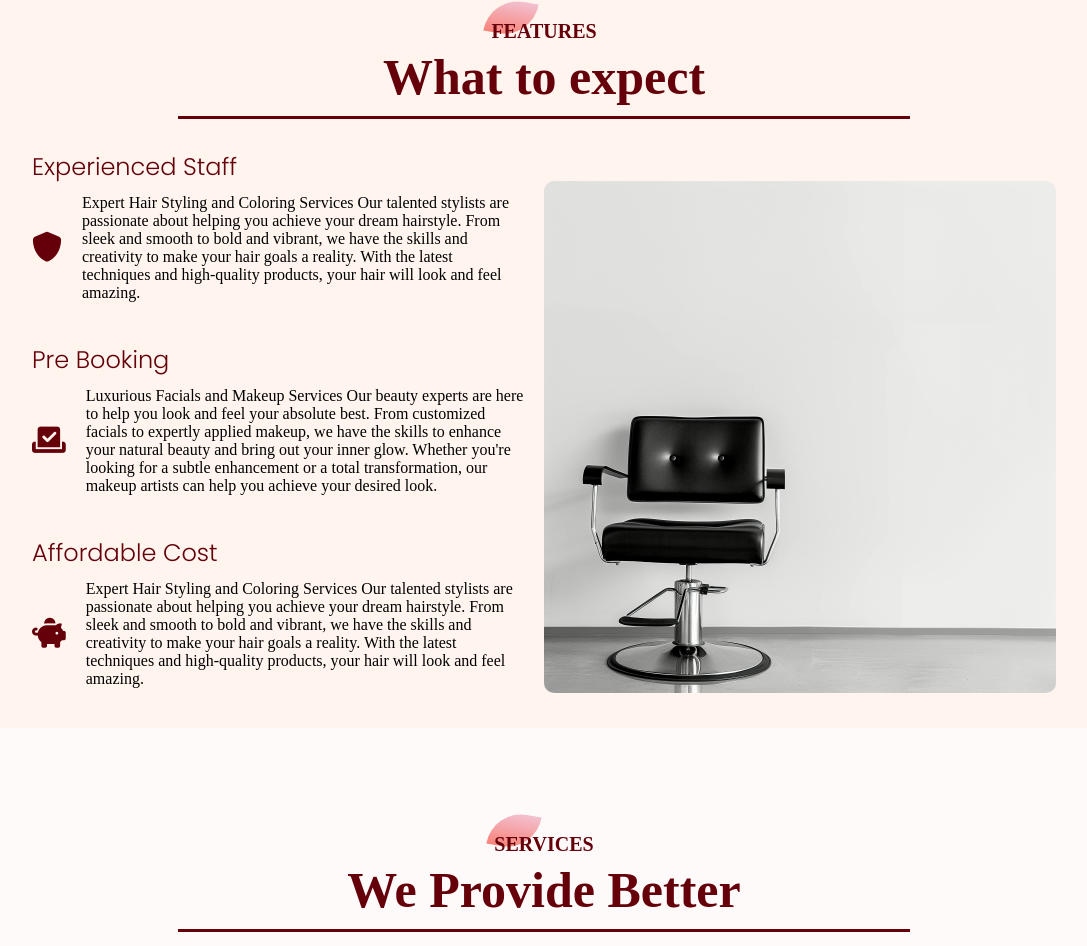
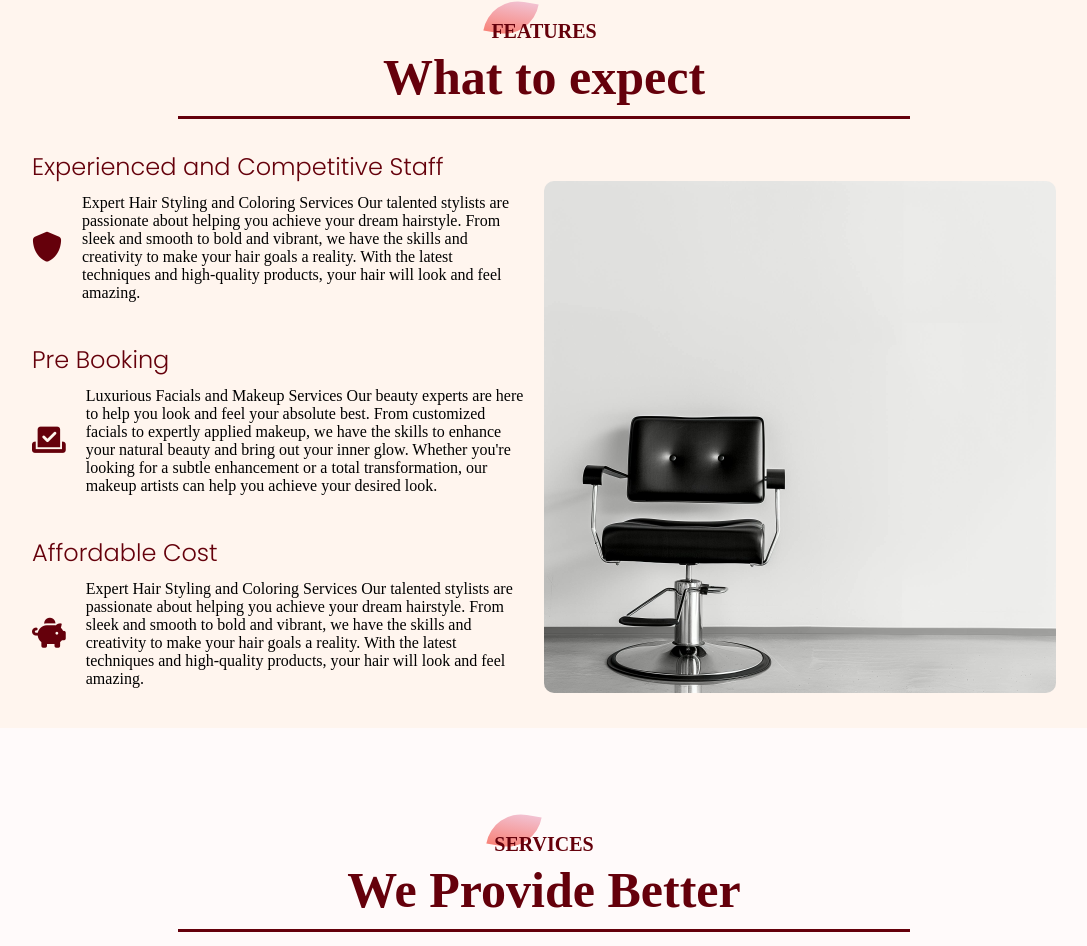
Before and after one commit to Terry-17/hair-studio, a plain HTML site: page index.html in a window 1280 px wide. Shown: the part 805-1751 px from the top of the page, without its empty margins (96-1183 px from the left). Drawn offline with Linux system fonts and the light colour scheme; some packages are replaced by stand-ins of ours; a script that the page names is missing; a web font is replaced by a local one.

Commit message:
added something

```diff
--- a/index.html
+++ b/index.html
@@ -84,7 +84,7 @@
 
       <div class="feature-box">
         <div class="features">
-          <h1>Experienced Staff</h1>
+          <h1>Experienced and Competitive Staff</h1>
           <div class="features-description">
             <div class="feature-icon">
               <i class="fa-solid fa-shield"></i>
```
